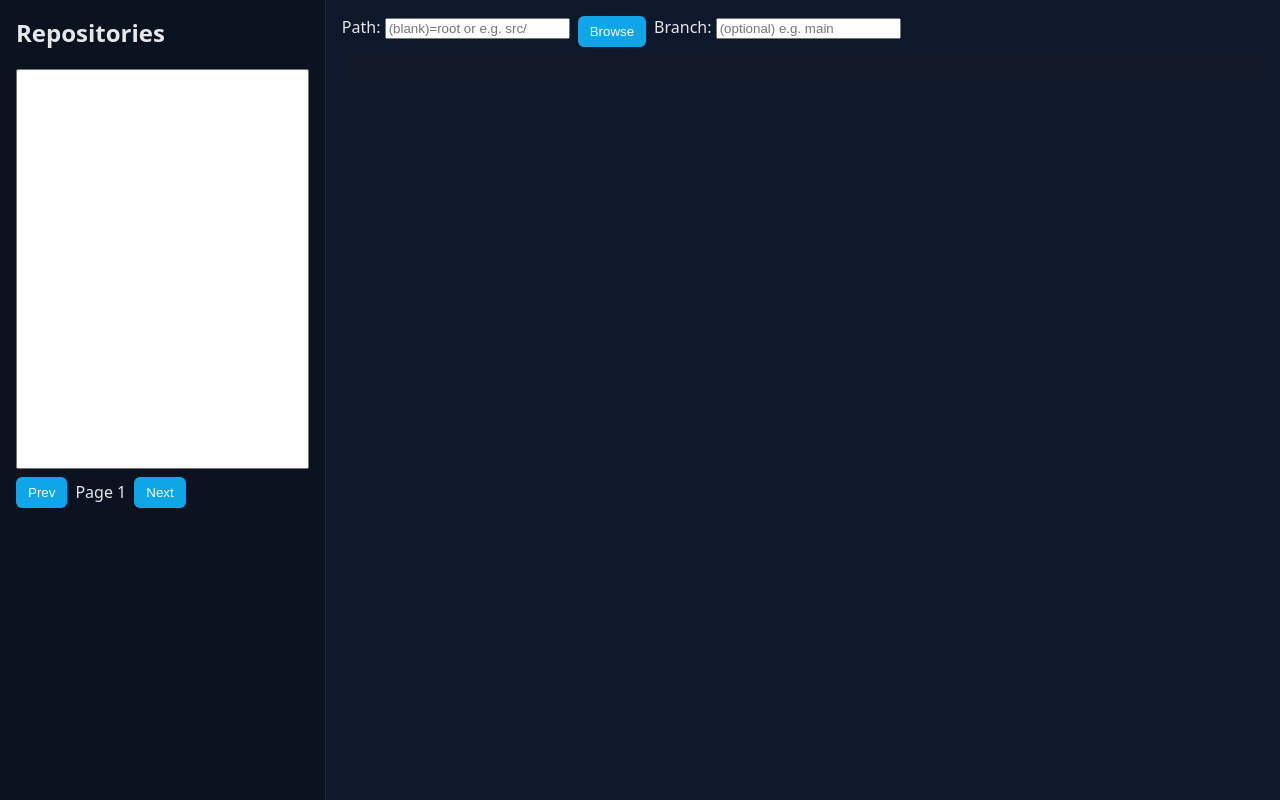
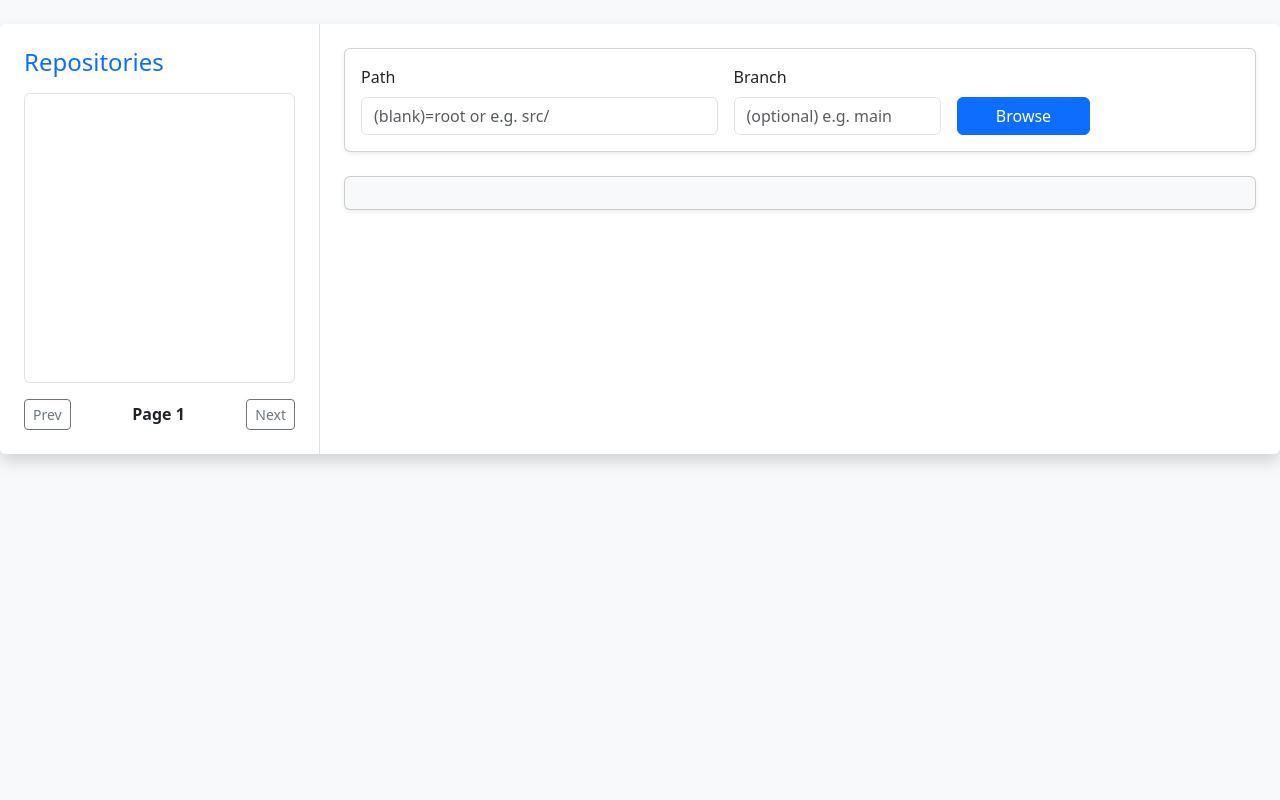
Before and after one commit to 7b809/show_repos, a Flask app: page / in a window 1280 px wide. Run offline with Flask 3, Linux system fonts and the light colour scheme; data that the repository does not hold is empty.

Commit message:
Update index.html

```diff
--- a/templates/index.html
+++ b/templates/index.html
@@ -3,46 +3,107 @@
 <head>
   <meta charset="utf-8" />
   <title>GitHub Repo Editor</title>
-  <link rel="stylesheet" href="/style.css">
+
+  <!-- Bootstrap 5 CSS -->
+  <link href="https://cdn.jsdelivr.net/npm/bootstrap@5.3.2/dist/css/bootstrap.min.css" rel="stylesheet">
+
   <meta name="viewport" content="width=device-width, initial-scale=1" />
 </head>
-<body>
-<div class="container">
-  <aside class="left">
-    <h2>Repositories</h2>
-    <select id="repoSelect" size="12"></select>
-    <div class="pager">
-      <button id="prevPage">Prev</button>
-      <span id="pageLabel"></span>
-      <button id="nextPage">Next</button>
-    </div>
-  </aside>
 
-  <main class="right">
-    <div class="controls">
-      <label>Path:
-        <input id="pathInput" placeholder="(blank)=root or e.g. src/" />
-      </label>
-      <button id="browseBtn">Browse</button>
-      <label>Branch:
-        <input id="branchInput" placeholder="(optional) e.g. main" />
-      </label>
-    </div>
+<body class="bg-light">
 
-    <div id="directoryView" class="panel"></div>
+<div class="container-fluid py-4">
+  <div class="row shadow rounded bg-white overflow-hidden">
 
-    <div id="editorPanel" class="panel" hidden>
-      <h3 id="fileTitle"></h3>
-      <textarea id="editor" spellcheck="false"></textarea>
-      <div class="row">
-        <input id="commitMsg" placeholder="Commit message" />
-        <button id="saveBtn">Save</button>
-        <button id="deleteBtn" class="danger">Delete</button>
+    <!-- LEFT PANEL -->
+    <aside class="col-md-3 border-end p-4 bg-white">
+      <h4 class="mb-3 text-primary">Repositories</h4>
+
+      <select id="repoSelect" size="12" class="form-select mb-3"></select>
+
+      <div class="d-flex justify-content-between align-items-center">
+        <button id="prevPage" class="btn btn-outline-secondary btn-sm">Prev</button>
+        <span id="pageLabel" class="fw-bold"></span>
+        <button id="nextPage" class="btn btn-outline-secondary btn-sm">Next</button>
       </div>
-      <small id="status"></small>
-    </div>
-  </main>
+    </aside>
+
+    <!-- RIGHT PANEL -->
+    <main class="col-md-9 p-4">
+
+      <!-- Controls -->
+      <div class="card shadow-sm mb-4">
+        <div class="card-body">
+          <div class="row g-3 align-items-end">
+
+            <div class="col-md-5">
+              <label class="form-label">Path</label>
+              <input id="pathInput" class="form-control"
+                     placeholder="(blank)=root or e.g. src/" />
+            </div>
+
+            <div class="col-md-3">
+              <label class="form-label">Branch</label>
+              <input id="branchInput" class="form-control"
+                     placeholder="(optional) e.g. main" />
+            </div>
+
+            <div class="col-md-2">
+              <button id="browseBtn" class="btn btn-primary w-100">
+                Browse
+              </button>
+            </div>
+
+          </div>
+        </div>
+      </div>
+
+      <!-- Directory View -->
+      <div id="directoryView" class="card shadow-sm mb-4 p-3 bg-light rounded"></div>
+
+      <!-- Editor Panel -->
+      <div id="editorPanel" class="card shadow-sm" hidden>
+        <div class="card-header bg-primary text-white">
+          <h5 id="fileTitle" class="mb-0"></h5>
+        </div>
+
+        <div class="card-body">
+          <textarea id="editor"
+                    class="form-control mb-3"
+                    rows="15"
+                    spellcheck="false"
+                    style="font-family: monospace;"></textarea>
+
+          <div class="row g-2 align-items-center">
+            <div class="col-md-6">
+              <input id="commitMsg"
+                     class="form-control"
+                     placeholder="Commit message" />
+            </div>
+
+            <div class="col-md-3">
+              <button id="saveBtn" class="btn btn-success w-100">
+                Save
+              </button>
+            </div>
+
+            <div class="col-md-3">
+              <button id="deleteBtn" class="btn btn-danger w-100">
+                Delete
+              </button>
+            </div>
+          </div>
+
+          <div class="mt-3">
+            <small id="status" class="text-muted"></small>
+          </div>
+        </div>
+      </div>
+
+    </main>
+  </div>
 </div>
+
 
 <script>
 let page = 1, selectedRepo = null, currentFileSha = null, owner = null;
@@ -96,15 +157,22 @@ async function browse() {
   arr.forEach(it => {
     if (it.type === 'dir') {
       const details = document.createElement('details');
+      details.classList.add("mb-2");
+
       const summary = document.createElement('summary');
       summary.textContent = `📁 ${it.path}`;
+      summary.classList.add("fw-bold");
       details.appendChild(summary);
 
       summary.onclick = async () => {
         const sub = await fetchJSON(`/api/contents?owner=${owner}&repo=${selectedRepo}&path=${encodeURIComponent(it.path)}${ref?`&ref=${encodeURIComponent(ref)}`:''}`);
         const list = document.createElement('ul');
+        list.classList.add("list-group", "mt-2");
+
         (Array.isArray(sub)?sub:[sub]).forEach(child => {
           const li = document.createElement('li');
+          li.classList.add("list-group-item");
+
           if (child.type === 'file') {
             const a = document.createElement('a');
             a.href = '#';
@@ -123,10 +191,10 @@ async function browse() {
     } else if (it.type === 'file') {
       const a = document.createElement('a');
       a.href = '#';
+      a.classList.add("d-block", "mb-1");
       a.textContent = `📝 ${it.path}`;
       a.onclick = () => openFile(it.path);
       panel.appendChild(a);
-      panel.appendChild(document.createElement('br'));
     }
   });
 }
@@ -176,5 +244,6 @@ async function delFile(path) {
 document.getElementById('browseBtn').onclick = browse;
 loadRepos();
 </script>
+
 </body>
 </html>
```
